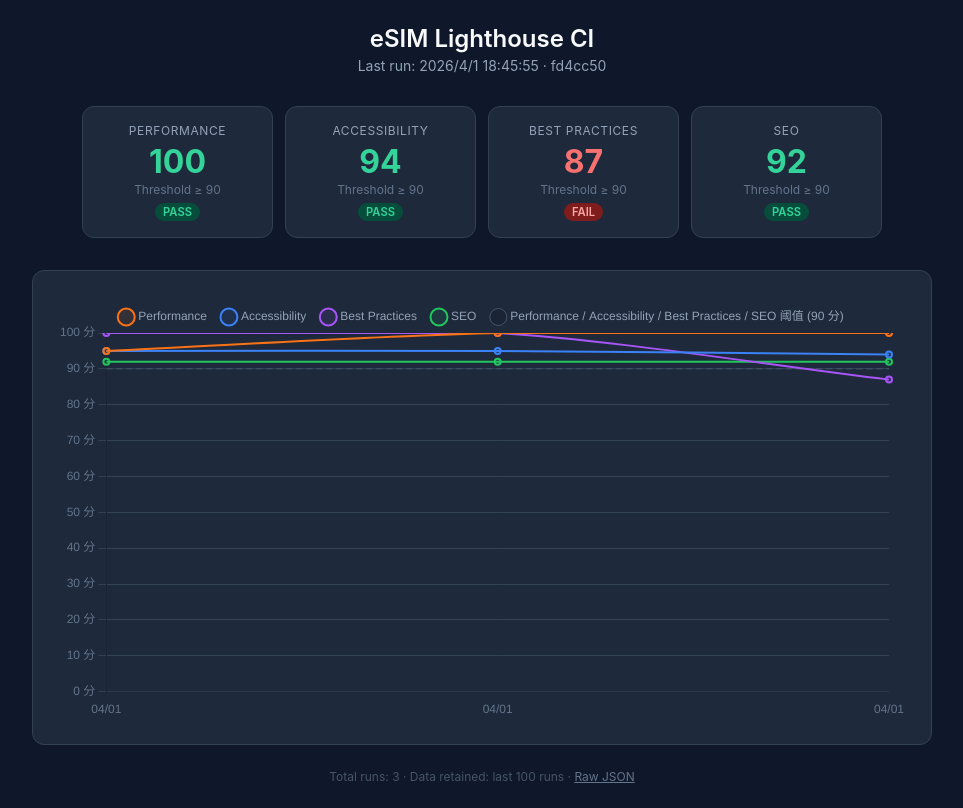
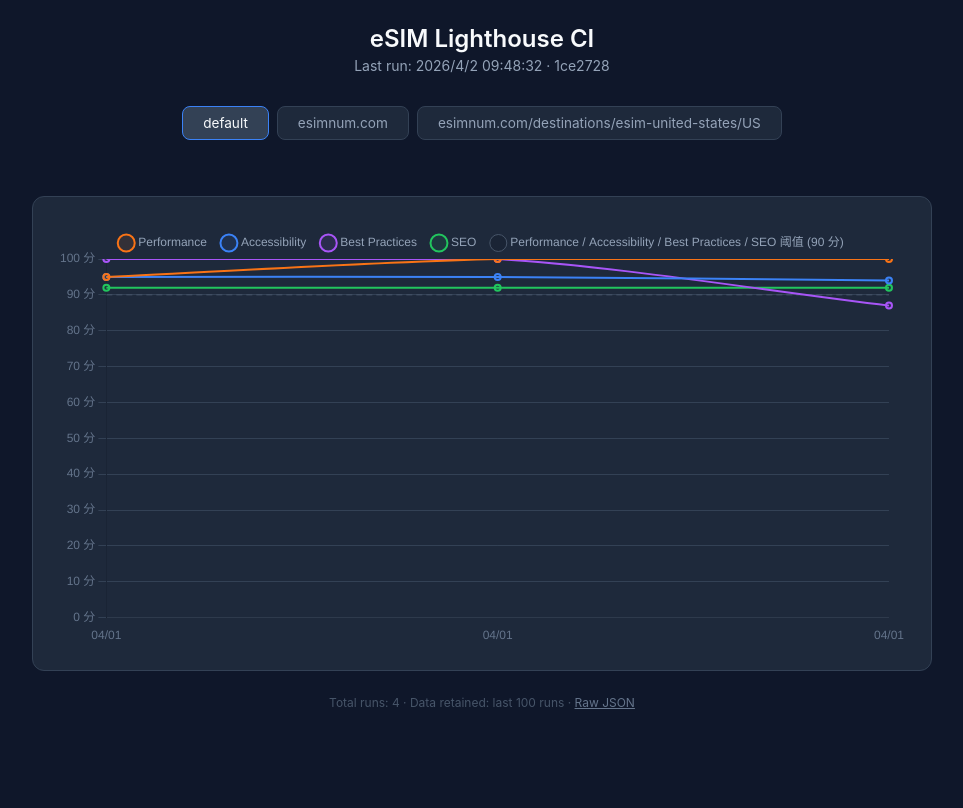
Before and after one commit to wan88888/esim-lighthouse-ci, a plain HTML site: page index.html in a window 1280 px wide. Shown: the whole page, without its empty margins (158-1121 px from the left). Drawn offline with nearby package versions, Linux system fonts and the light colour scheme.

Commit message:
Update Lighthouse scores 1ce2728354042936f186a25d8c4f241a451d6e15

```diff
--- a/index.html
+++ b/index.html
@@ -29,6 +29,30 @@
   .header p {
     font-size: 0.875rem;
     color: #94a3b8;
+  }
+
+  .tabs {
+    display: flex;
+    justify-content: center;
+    gap: 8px;
+    margin-bottom: 24px;
+    flex-wrap: wrap;
+  }
+  .tab {
+    padding: 8px 20px;
+    border-radius: 8px;
+    border: 1px solid #334155;
+    background: #1e293b;
+    color: #94a3b8;
+    cursor: pointer;
+    font-size: 0.85rem;
+    transition: all 0.2s;
+  }
+  .tab:hover { border-color: #475569; color: #e2e8f0; }
+  .tab.active {
+    background: #334155;
+    color: #f8fafc;
+    border-color: #3b82f6;
   }
 
   .cards {
@@ -108,6 +132,7 @@
   <p id="subtitle">Loading...</p>
 </div>
 
+<div id="tabs" class="tabs"></div>
 <div id="cards" class="cards"></div>
 
 <div class="chart-container">
@@ -129,12 +154,14 @@ const METRIC_CONFIG = [
   { key: 'seo',            label: 'SEO',            color: '#22c55e' },
 ];
 
+let rawData = [];
+let chartInstance = null;
+
 async function init() {
-  let data;
   try {
     const resp = await fetch('scores.json');
     if (!resp.ok) throw new Error(resp.status);
-    data = await resp.json();
+    rawData = await resp.json();
   } catch {
     document.querySelector('.chart-container').style.display = 'none';
     document.querySelector('.cards').style.display = 'none';
@@ -143,28 +170,75 @@ async function init() {
     return;
   }
 
-  if (!data.length) {
+  if (!rawData.length) {
     document.querySelector('.chart-container').style.display = 'none';
     document.getElementById('empty').style.display = 'block';
     document.getElementById('subtitle').textContent = '';
     return;
   }
 
-  const latest = data[data.length - 1];
+  const latest = rawData[rawData.length - 1];
   const latestDate = new Date(latest.date);
   document.getElementById('subtitle').textContent =
     `Last run: ${latestDate.toLocaleString('zh-CN', { timeZone: 'Asia/Shanghai' })}` +
     (latest.commit !== 'local' ? ` · ${latest.commit}` : '');
 
-  renderCards(latest);
-  renderChart(data);
-  renderMeta(data);
+  const pageNames = getPageNames();
+  renderTabs(pageNames);
+  switchPage(pageNames[0]);
+  renderMeta();
 }
 
-function renderCards(latest) {
+/** Collect all unique page names across all entries, compatible with old format */
+function getPageNames() {
+  const nameSet = new Set();
+  for (const entry of rawData) {
+    if (entry.pages) {
+      Object.keys(entry.pages).forEach(k => nameSet.add(k));
+    } else if (entry.scores) {
+      nameSet.add('default');
+    }
+  }
+  return [...nameSet];
+}
+
+/** Get scores for a specific page from an entry (backward-compatible) */
+function getPageScores(entry, pageName) {
+  if (entry.pages && entry.pages[pageName]) return entry.pages[pageName];
+  if (pageName === 'default' && entry.scores) return entry.scores;
+  return null;
+}
+
+function renderTabs(pageNames) {
+  const container = document.getElementById('tabs');
+  if (pageNames.length <= 1 && pageNames[0] === 'default') {
+    container.style.display = 'none';
+    return;
+  }
+  container.innerHTML = pageNames.map((name, i) =>
+    `<div class="tab${i === 0 ? ' active' : ''}" data-page="${name}">${name}</div>`
+  ).join('');
+  container.addEventListener('click', e => {
+    const tab = e.target.closest('.tab');
+    if (!tab) return;
+    container.querySelectorAll('.tab').forEach(t => t.classList.remove('active'));
+    tab.classList.add('active');
+    switchPage(tab.dataset.page);
+  });
+}
+
+function switchPage(pageName) {
+  const latest = rawData[rawData.length - 1];
+  renderCards(latest, pageName);
+  renderChart(pageName);
+}
+
+function renderCards(latest, pageName) {
+  const scores = getPageScores(latest, pageName);
   const container = document.getElementById('cards');
+  if (!scores) { container.innerHTML = ''; return; }
   container.innerHTML = METRIC_CONFIG.map(m => {
-    const score = latest.scores[m.key];
+    const score = scores[m.key] ?? 0;
     const threshold = latest.thresholds?.[m.key] ?? 0;
     const pass = score >= threshold;
     const op = threshold >= 100 ? '=' : '≥';
@@ -178,26 +252,30 @@ function renderCards(latest) {
   }).join('');
 }
 
-function renderChart(data) {
-  const labels = data.map(d => {
+function renderChart(pageName) {
+  const filtered = rawData.filter(d => getPageScores(d, pageName));
+  const labels = filtered.map(d => {
     const dt = new Date(d.date);
     return `${(dt.getMonth()+1).toString().padStart(2,'0')}/${dt.getDate().toString().padStart(2,'0')}`;
   });
 
   const datasets = METRIC_CONFIG.map(m => ({
     label: m.label,
-    data: data.map(d => d.scores[m.key]),
+    data: filtered.map(d => {
+      const s = getPageScores(d, pageName);
+      return s?.[m.key] ?? null;
+    }),
     borderColor: m.color,
     backgroundColor: m.color + '1a',
     borderWidth: 2,
-    pointRadius: data.length > 30 ? 0 : 3,
+    pointRadius: filtered.length > 30 ? 0 : 3,
     pointHoverRadius: 5,
     tension: 0.3,
     fill: false,
   }));
 
-  const latest = data[data.length - 1];
-  if (latest.thresholds) {
+  const latest = filtered[filtered.length - 1];
+  if (latest?.thresholds) {
     const grouped = {};
     for (const m of METRIC_CONFIG) {
       const t = latest.thresholds[m.key];
@@ -207,7 +285,7 @@ function renderChart(data) {
     for (const [t, names] of Object.entries(grouped)) {
       datasets.push({
         label: `${names.join(' / ')} 阈值 (${t} 分)`,
-        data: Array(data.length).fill(Number(t)),
+        data: Array(filtered.length).fill(Number(t)),
         borderColor: '#475569',
         borderWidth: 1,
         borderDash: [6, 4],
@@ -218,7 +296,9 @@ function renderChart(data) {
     }
   }
 
-  new Chart(document.getElementById('trendChart'), {
+  if (chartInstance) chartInstance.destroy();
+
+  chartInstance = new Chart(document.getElementById('trendChart'), {
     type: 'line',
     data: { labels, datasets },
     options: {
@@ -237,7 +317,7 @@ function renderChart(data) {
           padding: 12,
           callbacks: {
             title(items) {
-              const d = data[items[0].dataIndex];
+              const d = filtered[items[0].dataIndex];
               const dt = new Date(d.date);
               return dt.toLocaleString('zh-CN', { timeZone: 'Asia/Shanghai' }) +
                 (d.commit !== 'local' ? `  ·  ${d.commit}` : '');
@@ -264,9 +344,9 @@ function renderChart(data) {
   });
 }
 
-function renderMeta(data) {
+function renderMeta() {
   document.getElementById('meta').innerHTML =
-    `Total runs: ${data.length} · Data retained: last 100 runs · ` +
+    `Total runs: ${rawData.length} · Data retained: last 100 runs · ` +
     `<a href="scores.json" target="_blank">Raw JSON</a>`;
 }
 
--- a/scores.json
+++ b/scores.json
@@ -49,5 +49,30 @@
       "best-practices": 90,
       "seo": 90
     }
+  },
+  {
+    "date": "2026-04-02T01:48:32.899Z",
+    "commit": "1ce2728",
+    "trigger": "push",
+    "pages": {
+      "esimnum.com": {
+        "performance": 100,
+        "accessibility": 95,
+        "best-practices": 100,
+        "seo": 92
+      },
+      "esimnum.com/destinations/esim-united-states/US": {
+        "performance": 100,
+        "accessibility": 92,
+        "best-practices": 74,
+        "seo": 92
+      }
+    },
+    "thresholds": {
+      "performance": 90,
+      "accessibility": 90,
+      "best-practices": 90,
+      "seo": 90
+    }
   }
 ]
```
Also changed, not shown: 1 other file.
